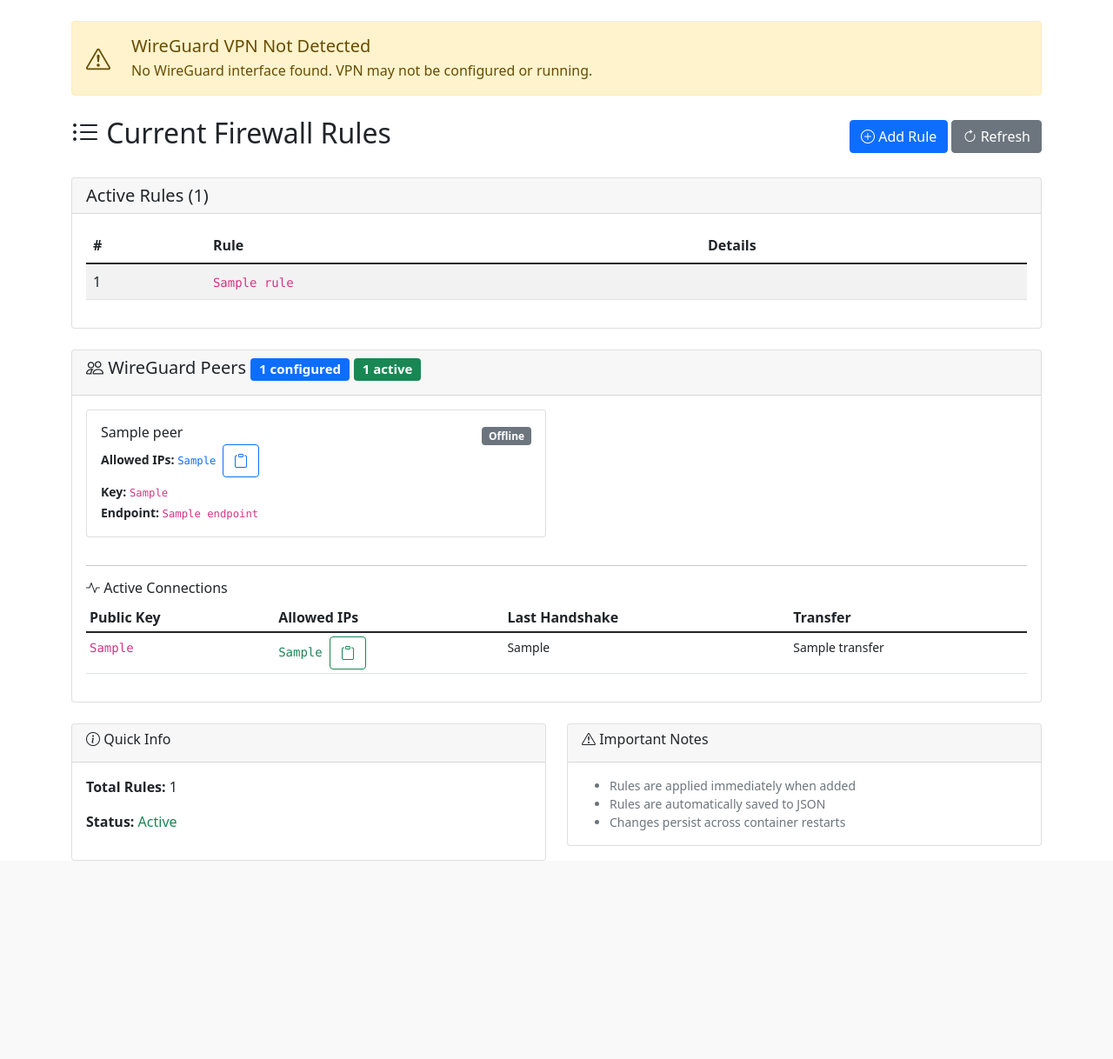
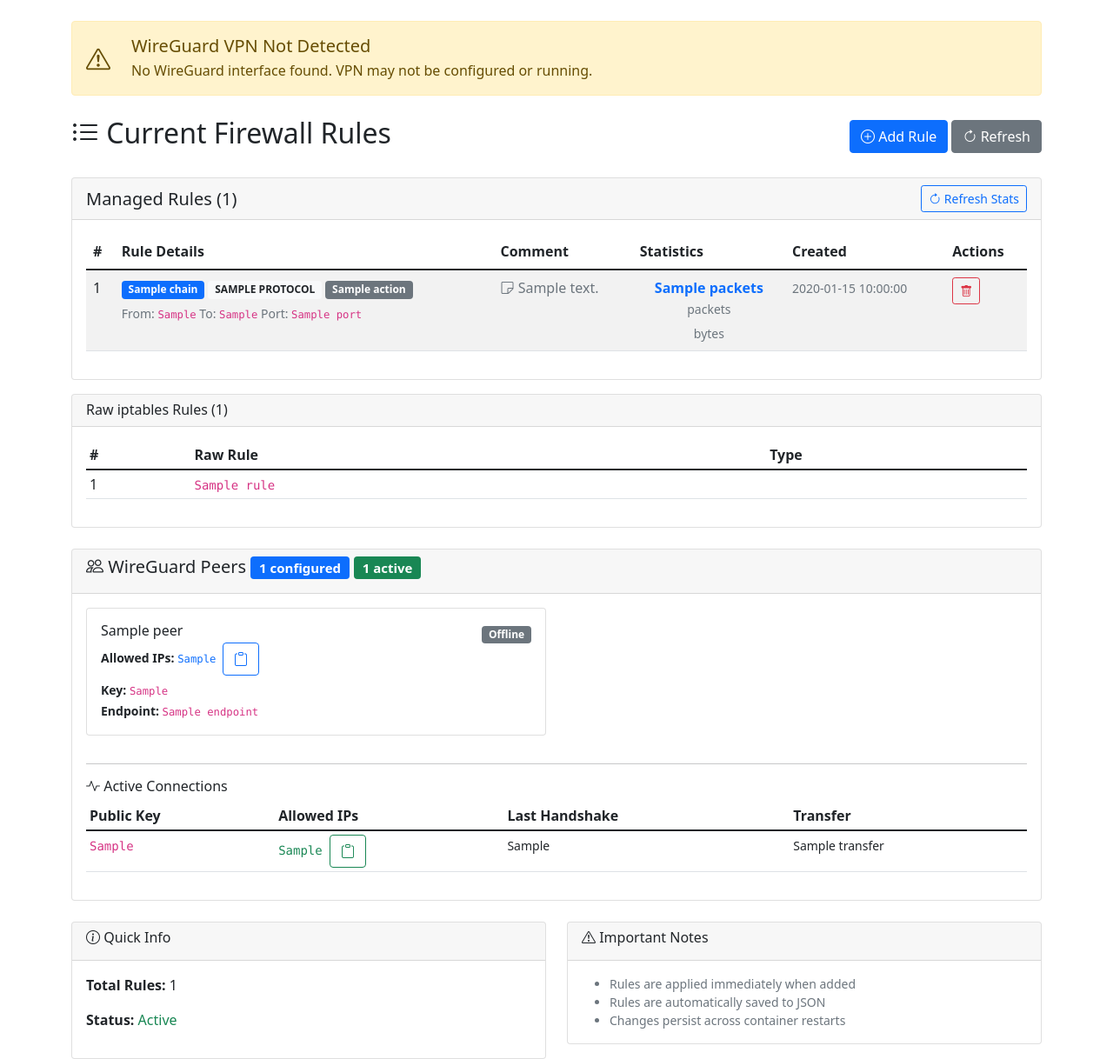
Before and after one commit to Unlink/IptablesUI, a Flask app: template templates/dashboard.html in a window 1280 px wide. Shown: the part 56-1274 px from the top of the page at 87% size. Before the commit the page ends 1046 px from the top, so only its background shows below. Run offline with Flask 3, Linux system fonts and the light colour scheme; the template is opened without the code that fills it: most values are stand-ins (such as "Sample title", 1, 10 or a date in 2020); some libraries are stand-ins or nearby versions.

Commit message:
Enhance rule management: add comment field in rule addition, display enhanced rules with statistics and comments in dashboard, and implement rule deletion API

```diff
--- a/app.py
+++ b/app.py
@@ -9,11 +9,38 @@
 import glob
 import configparser
 import re
+from datetime import datetime
+import re
 from functools import wraps
 from flask import Flask, render_template, request, redirect, url_for, flash, session
 
 app = Flask(__name__)
 app.secret_key = os.environ.get('SECRET_KEY', 'dev-secret-key-change-in-production')
+
+# Template helper functions
+@app.template_filter('format_bytes')
+def format_bytes(bytes_value):
+    """Format bytes to human readable format"""
+    if not bytes_value:
+        return '0 B'
+
+    for unit in ['B', 'KB', 'MB', 'GB']:
+        if bytes_value < 1024:
+            return f"{bytes_value:.1f} {unit}"
+        bytes_value /= 1024
+    return f"{bytes_value:.1f} TB"
+
+@app.template_filter('format_datetime')
+def format_datetime(datetime_str):
+    """Format datetime string to readable format"""
+    if not datetime_str:
+        return 'Unknown'
+
+    try:
+        dt = datetime.fromisoformat(datetime_str.replace('Z', '+00:00'))
+        return dt.strftime('%Y-%m-%d %H:%M')
+    except:
+        return datetime_str
 
 # Configuration
 ADMIN_USER = os.environ.get('ADMIN_USER', 'admin')
@@ -213,14 +240,39 @@
 def dashboard():
     """Dashboard - show current iptables rules"""
     rules = get_current_rules()
+    rules_stats = get_iptables_statistics()
     wg_peers = get_wireguard_peers()
     wg_status = get_wireguard_status()
+
+    # Merge saved rules with current statistics
+    saved_rules = load_rules_from_json()
+    enhanced_rules = []
+
+    for saved_rule in saved_rules:
+        # Find matching statistics for this rule
+        matching_stats = None
+        for stat in rules_stats:
+            if (stat['chain'] == saved_rule.get('chain') and
+                stat['target'] == saved_rule.get('action') and
+                stat['protocol'] == saved_rule.get('protocol', '')):
+                matching_stats = stat
+                break
+
+        enhanced_rule = saved_rule.copy()
+        if matching_stats:
+            enhanced_rule.update({
+                'packets': matching_stats['packets'],
+                'bytes': matching_stats['bytes']
+            })
+
+        enhanced_rules.append(enhanced_rule)
+
     return render_template('dashboard.html',
                          rules=rules,
+                         enhanced_rules=enhanced_rules,
+                         rules_stats=rules_stats,
                          wg_peers=wg_peers,
-                         wg_status=wg_status)
-
-@app.route('/add-rule', methods=['GET', 'POST'])
+                         wg_status=wg_status)@app.route('/add-rule', methods=['GET', 'POST'])
 @login_required
 def add_rule():
     """Add new iptables rule"""
@@ -231,15 +283,20 @@
         dest_ip = request.form.get('dest_ip', '')
         port = request.form.get('port', '')
         action = request.form['action']
+        comment = request.form.get('comment', '').strip()
 
-        # Create rule
+        # Create rule with comment and initial packet count
         rule_data = {
             'chain': chain,
             'protocol': protocol,
             'source_ip': source_ip,
             'dest_ip': dest_ip,
             'port': port,
-            'action': action
+            'action': action,
+            'comment': comment,
+            'created_at': datetime.now().isoformat(),
+            'packets': 0,
+            'bytes': 0
         }
 
         # Apply rule to iptables
@@ -317,6 +374,42 @@
         'success': True
     }
 
+@app.route('/api/iptables/statistics')
+@login_required
+def api_iptables_statistics():
+    """API endpoint to get iptables statistics"""
+    stats = get_iptables_statistics()
+    return {
+        'statistics': stats,
+        'success': True
+    }
+
+@app.route('/api/rule/delete/<int:rule_index>', methods=['DELETE'])
+@login_required
+def api_delete_rule(rule_index):
+    """API endpoint to delete a rule"""
+    try:
+        saved_rules = load_rules_from_json()
+
+        if rule_index < 0 or rule_index >= len(saved_rules):
+            return {'success': False, 'error': 'Rule index out of range'}, 400
+
+        rule_to_delete = saved_rules[rule_index]
+
+        # Try to remove from iptables (construct delete command)
+        delete_success = delete_iptables_rule(rule_to_delete)
+
+        if delete_success:
+            # Remove from saved rules
+            saved_rules.pop(rule_index)
+            save_rules_to_json(saved_rules)
+            return {'success': True, 'message': 'Rule deleted successfully'}
+        else:
+            return {'success': False, 'error': 'Failed to delete rule from iptables'}, 500
+
+    except Exception as e:
+        return {'success': False, 'error': str(e)}, 500
+
 @app.route('/api/debug/wireguard')
 @login_required
 def debug_wireguard():
@@ -378,6 +471,62 @@
         print(f"Error getting iptables rules: {e}")
         return []
 
+def get_iptables_statistics():
+    """Get iptables rules with packet and byte counters"""
+    try:
+        result = subprocess.run(['iptables', '-L', '-n', '-v'],
+                              capture_output=True, text=True, check=True)
+
+        rules_stats = []
+        current_chain = None
+
+        for line in result.stdout.split('\n'):
+            line = line.strip()
+            if not line:
+                continue
+
+            # Chain header
+            if line.startswith('Chain '):
+                current_chain = line.split()[1]
+                continue
+
+            # Skip column headers
+            if line.startswith('pkts') or line.startswith('target'):
+                continue
+
+            # Parse rule line with stats
+            if current_chain and line:
+                parts = line.split()
+                if len(parts) >= 6:
+                    try:
+                        rule_stat = {
+                            'chain': current_chain,
+                            'packets': int(parts[0]) if parts[0].isdigit() else 0,
+                            'bytes': int(parts[1]) if parts[1].isdigit() else 0,
+                            'target': parts[2] if len(parts) > 2 else '',
+                            'protocol': parts[3] if len(parts) > 3 else '',
+                            'source': parts[7] if len(parts) > 7 else '',
+                            'destination': parts[8] if len(parts) > 8 else '',
+                            'comment': extract_comment_from_rule_line(' '.join(parts))
+                        }
+                        rules_stats.append(rule_stat)
+                    except (ValueError, IndexError):
+                        continue
+
+        return rules_stats
+    except subprocess.CalledProcessError as e:
+        print(f"Error getting iptables statistics: {e}")
+        return []
+
+def extract_comment_from_rule_line(rule_line):
+    """Extract comment from iptables rule line"""
+    if '/* ' in rule_line and ' */' in rule_line:
+        start = rule_line.find('/* ') + 3
+        end = rule_line.find(' */')
+        if start < end:
+            return rule_line[start:end]
+    return ''
+
 def apply_iptables_rule(rule_data):
     """Apply a single iptables rule"""
     try:
@@ -411,6 +560,11 @@
             if port and not validate_port(port):
                 return False, f"Invalid port format: {port}"
             cmd.extend(['--dport', port])
+
+        # Add comment if provided (iptables comment module)
+        if rule_data.get('comment'):
+            comment = rule_data['comment'][:255]  # iptables comment limit
+            cmd.extend(['-m', 'comment', '--comment', comment])
 
         cmd.extend(['-j', rule_data['action']])
 
@@ -487,6 +641,59 @@
     except (ValueError, AttributeError):
         return False
 
+def delete_iptables_rule(rule_data):
+    """Delete a single iptables rule"""
+    try:
+        # Check if iptables is available
+        try:
+            subprocess.run(['iptables', '--version'], capture_output=True, check=True, timeout=5)
+        except (subprocess.CalledProcessError, FileNotFoundError, subprocess.TimeoutExpired):
+            print("iptables is not available")
+            return False
+
+        # Construct delete command (replace -A with -D)
+        cmd = ['iptables', '-D', rule_data['chain']]
+
+        if rule_data['protocol']:
+            cmd.extend(['-p', rule_data['protocol']])
+
+        if rule_data['source_ip']:
+            source_ip = rule_data['source_ip'].strip()
+            if source_ip:
+                cmd.extend(['-s', source_ip])
+
+        if rule_data['dest_ip']:
+            dest_ip = rule_data['dest_ip'].strip()
+            if dest_ip:
+                cmd.extend(['-d', dest_ip])
+
+        if rule_data['port'] and rule_data['protocol'] in ['tcp', 'udp']:
+            port = rule_data['port'].strip()
+            if port:
+                cmd.extend(['--dport', port])
+
+        # Add comment if provided
+        if rule_data.get('comment'):
+            comment = rule_data['comment'][:255]
+            cmd.extend(['-m', 'comment', '--comment', comment])
+
+        cmd.extend(['-j', rule_data['action']])
+
+        # Log the command for debugging
+        print(f"Executing iptables delete command: {' '.join(cmd)}")
+
+        result = subprocess.run(cmd, capture_output=True, text=True, check=True, timeout=10)
+        print(f"Deleted rule successfully: {' '.join(cmd)}")
+        return True
+
+    except subprocess.CalledProcessError as e:
+        print(f"Error deleting rule (may not exist): {e}")
+        # Don't fail if rule doesn't exist - it might have been manually deleted
+        return True
+    except Exception as e:
+        print(f"Error deleting rule: {e}")
+        return False
+
 def save_rule_to_json(rule_data):
     """Save a single rule to JSON file"""
     rules = load_rules_from_json()
--- a/templates/dashboard.html
+++ b/templates/dashboard.html
@@ -55,10 +55,13 @@
     </div>
 </div>
 
-{% if rules %}
+{% if enhanced_rules %}
 <div class="card">
-    <div class="card-header">
-        <h5 class="mb-0">Active Rules ({{ rules|length }})</h5>
+    <div class="card-header d-flex justify-content-between align-items-center">
+        <h5 class="mb-0">Managed Rules ({{ enhanced_rules|length }})</h5>
+        <button class="btn btn-sm btn-outline-primary" onclick="refreshStatistics()">
+            <i class="bi bi-arrow-clockwise"></i> Refresh Stats
+        </button>
     </div>
     <div class="card-body">
         <div class="table-responsive">
@@ -66,15 +69,101 @@
                 <thead>
                     <tr>
                         <th>#</th>
-                        <th>Rule</th>
-                        <th>Details</th>
+                        <th>Rule Details</th>
+                        <th>Comment</th>
+                        <th>Statistics</th>
+                        <th>Created</th>
+                        <th>Actions</th>
+                    </tr>
+                </thead>
+                <tbody>
+                    {% for rule in enhanced_rules %}
+                    <tr>
+                        <td>{{ loop.index }}</td>
+                        <td>
+                            <div class="mb-1">
+                                <span class="badge bg-primary">{{ rule.chain }}</span>
+                                {% if rule.protocol %}
+                                    <span class="badge bg-light text-dark">{{ rule.protocol.upper() }}</span>
+                                {% endif %}
+
+                                {% if rule.action == 'ACCEPT' %}
+                                    <span class="badge bg-success">{{ rule.action }}</span>
+                                {% elif rule.action == 'DROP' %}
+                                    <span class="badge bg-danger">{{ rule.action }}</span>
+                                {% elif rule.action == 'REJECT' %}
+                                    <span class="badge bg-warning">{{ rule.action }}</span>
+                                {% else %}
+                                    <span class="badge bg-secondary">{{ rule.action }}</span>
+                                {% endif %}
+                            </div>
+                            <small class="text-muted">
+                                {% if rule.source_ip %}From: <code>{{ rule.source_ip }}</code>{% endif %}
+                                {% if rule.dest_ip %}To: <code>{{ rule.dest_ip }}</code>{% endif %}
+                                {% if rule.port %}Port: <code>{{ rule.port }}</code>{% endif %}
+                            </small>
+                        </td>
+                        <td>
+                            {% if rule.comment %}
+                                <span class="text-muted" title="{{ rule.comment }}">
+                                    <i class="bi bi-sticky"></i> {{ rule.comment[:30] }}{% if rule.comment|length > 30 %}...{% endif %}
+                                </span>
+                            {% else %}
+                                <span class="text-muted fst-italic">No comment</span>
+                            {% endif %}
+                        </td>
+                        <td>
+                            <div class="text-center">
+                                <div class="fw-bold text-primary">{{ rule.packets or 0 }}</div>
+                                <small class="text-muted">packets</small>
+                            </div>
+                            <div class="text-center mt-1">
+                                <div class="text-secondary">{{ format_bytes(rule.bytes or 0) }}</div>
+                                <small class="text-muted">bytes</small>
+                            </div>
+                        </td>
+                        <td>
+                            {% if rule.created_at %}
+                                <small class="text-muted">{{ format_datetime(rule.created_at) }}</small>
+                            {% else %}
+                                <small class="text-muted fst-italic">Unknown</small>
+                            {% endif %}
+                        </td>
+                        <td>
+                            <button class="btn btn-sm btn-outline-danger"
+                                    onclick="deleteRule({{ loop.index0 }})"
+                                    title="Delete rule">
+                                <i class="bi bi-trash"></i>
+                            </button>
+                        </td>
+                    </tr>
+                    {% endfor %}
+                </tbody>
+            </table>
+        </div>
+    </div>
+</div>
+
+{% if rules %}
+<div class="card mt-3">
+    <div class="card-header">
+        <h6 class="mb-0">Raw iptables Rules ({{ rules|length }})</h6>
+    </div>
+    <div class="card-body">
+        <div class="table-responsive">
+            <table class="table table-sm">
+                <thead>
+                    <tr>
+                        <th>#</th>
+                        <th>Raw Rule</th>
+                        <th>Type</th>
                     </tr>
                 </thead>
                 <tbody>
                     {% for rule in rules %}
                     <tr>
                         <td>{{ loop.index }}</td>
-                        <td><code>{{ rule }}</code></td>
+                        <td><code class="small">{{ rule }}</code></td>
                         <td>
                             {% if 'INPUT' in rule %}
                                 <span class="badge bg-info">INPUT</span>
@@ -91,14 +180,6 @@
                             {% elif 'REJECT' in rule %}
                                 <span class="badge bg-warning">REJECT</span>
                             {% endif %}
-
-                            {% if '-p tcp' in rule %}
-                                <span class="badge bg-light text-dark">TCP</span>
-                            {% elif '-p udp' in rule %}
-                                <span class="badge bg-light text-dark">UDP</span>
-                            {% elif '-p icmp' in rule %}
-                                <span class="badge bg-light text-dark">ICMP</span>
-                            {% endif %}
                         </td>
                     </tr>
                     {% endfor %}
@@ -107,6 +188,7 @@
         </div>
     </div>
 </div>
+{% endif %}
 {% else %}
 <div class="alert alert-info text-center">
     <h4><i class="bi bi-info-circle"></i> No Rules Found</h4>
@@ -318,5 +400,45 @@
             alert('Error getting debug info');
         });
 }
+
+function refreshStatistics() {
+    fetch('/api/iptables/statistics')
+        .then(response => response.json())
+        .then(data => {
+            if (data.success) {
+                location.reload(); // Simple reload for now
+            } else {
+                alert('Failed to refresh statistics');
+            }
+        })
+        .catch(error => {
+            console.error('Error:', error);
+            alert('Error refreshing statistics');
+        });
+}
+
+function deleteRule(index) {
+    if (confirm('Are you sure you want to delete this rule? This will remove it from both iptables and the saved configuration.')) {
+        fetch(`/api/rule/delete/${index}`, {
+            method: 'DELETE',
+            headers: {
+                'Content-Type': 'application/json',
+            }
+        })
+        .then(response => response.json())
+        .then(data => {
+            if (data.success) {
+                alert('Rule deleted successfully!');
+                location.reload();
+            } else {
+                alert(`Failed to delete rule: ${data.error}`);
+            }
+        })
+        .catch(error => {
+            console.error('Error:', error);
+            alert('Error deleting rule');
+        });
+    }
+}
 </script>
 {% endblock %}
```
Also changed, not shown: templates/add_rule.html (+11 -1 lines).
